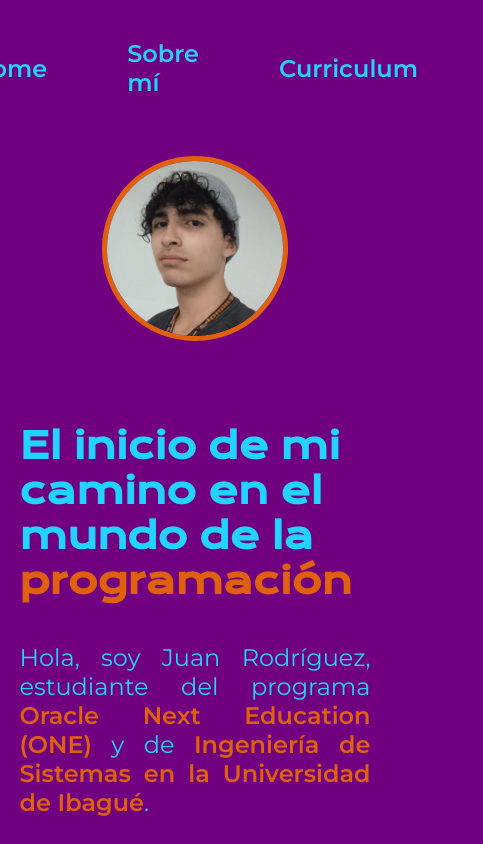
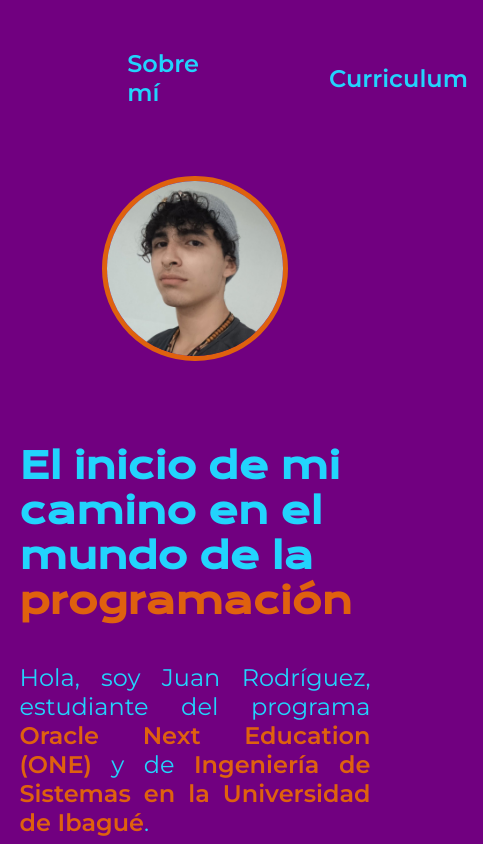
Before and after one commit to JuanEstebanRodriguezCastellanos/portafolio, a plain HTML site: page index.html in a window 390 px wide. Shown: the top 844 px of the page, 483 px wide, since content can reach past the window. Drawn offline with nearby package versions, Linux system fonts and the light colour scheme.

Commit message:
Update style.css

```diff
--- a/styles/style.css
+++ b/styles/style.css
@@ -42,8 +42,8 @@ body
     font-size: 1.5rem;
     font-weight: 600;
     color: var(--color-secundario);
-    /*margin: 0 10px;
-    padding: 10px 15px;*/
+    margin: 0 10px;
+    padding: 10px 15px;
     text-decoration: none;
 }
 
@@ -171,7 +171,6 @@ body
     .header
     {
         padding: 10%;
-        width: auto;
     }
 
     .presentacion
```
